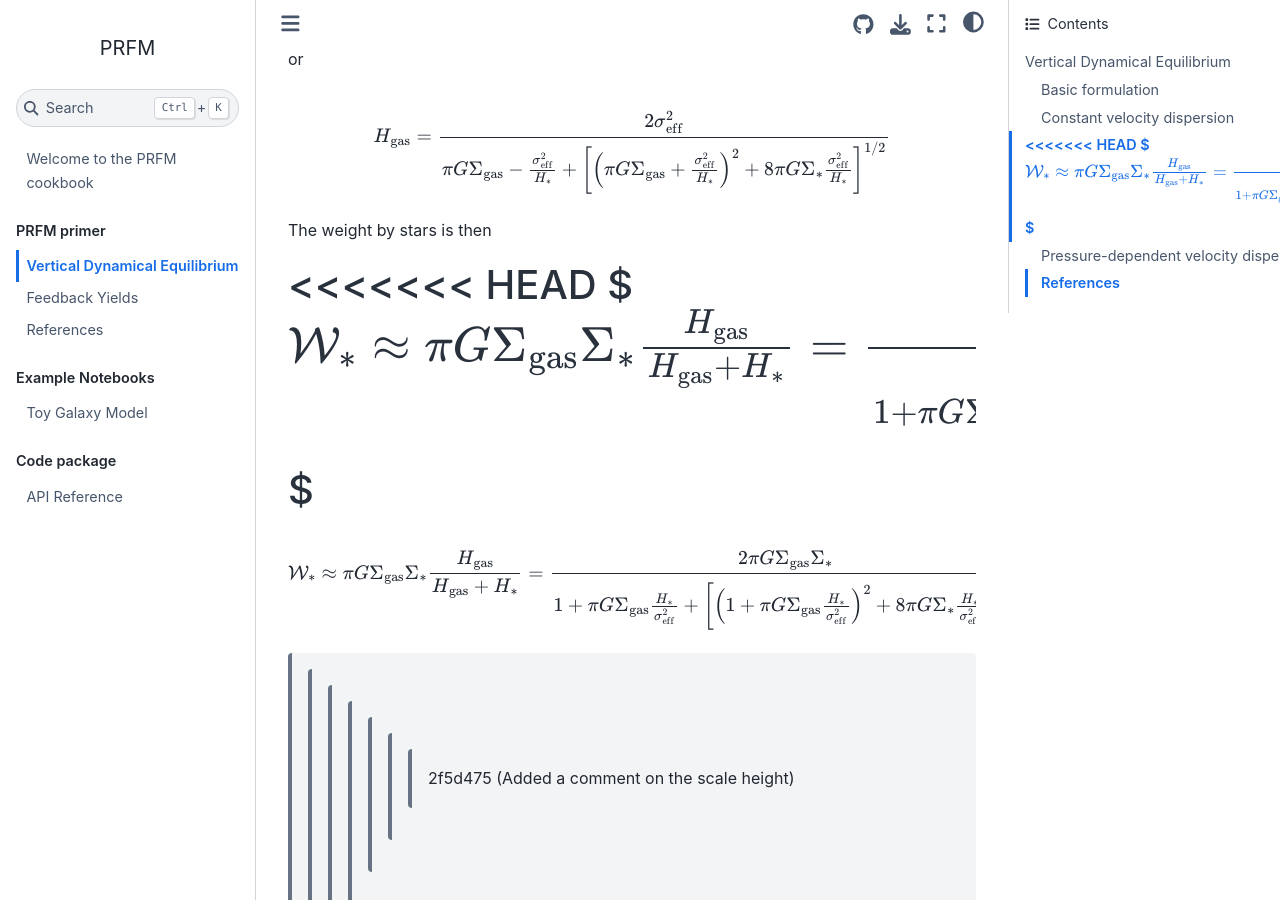
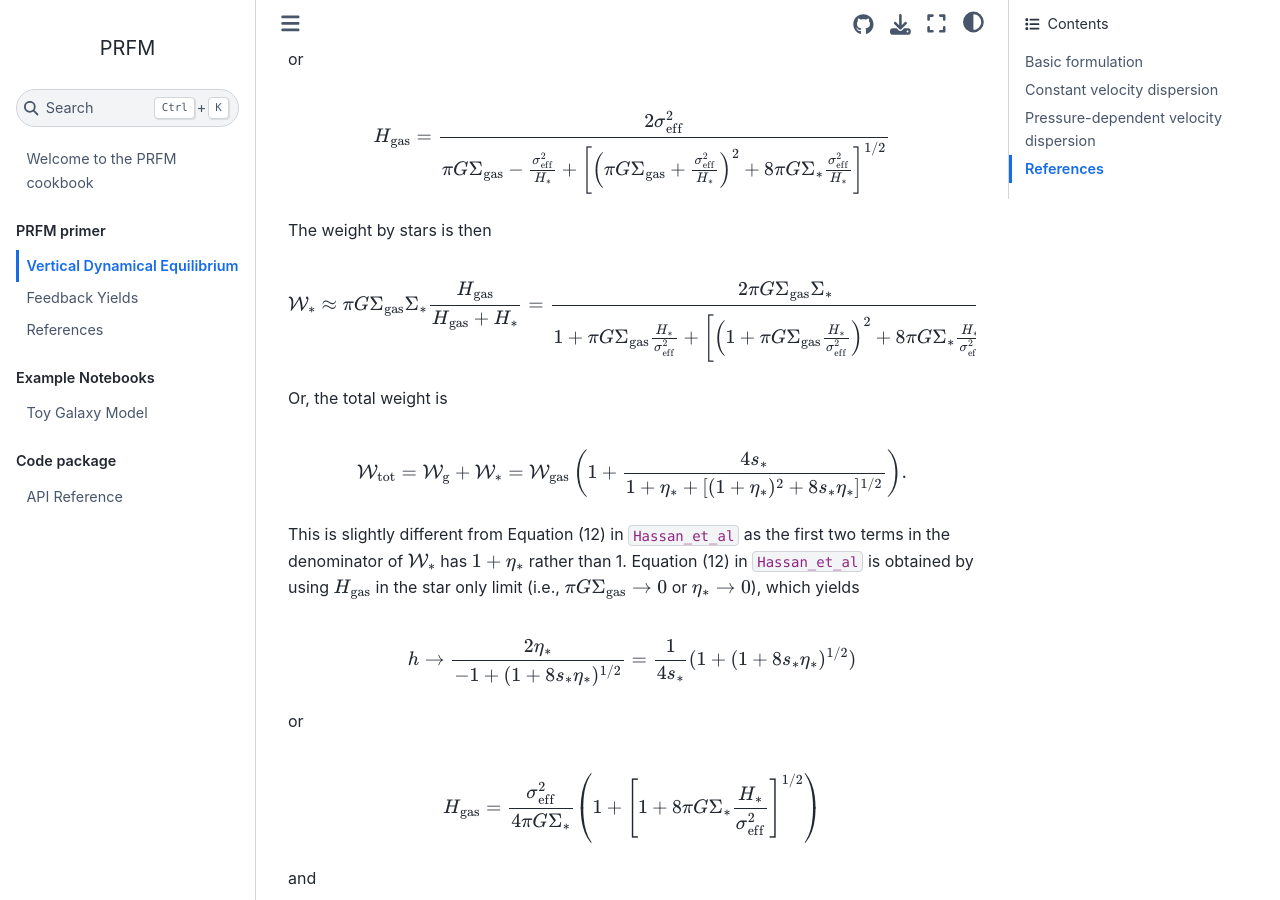
Before and after one commit to changgoo/PRFM, a Jupyter Book: the page built from book/vertical-de.md, in a window 1280 px wide and 900 px high, scrolled down 1720 px. Built offline with Jupyter Book 1.0.4 settings and Sphinx 7.4.7 and the Sphinx Book theme 1.1.4, drawn with Linux system fonts in a browser that asks for light colours; pages that are not in the unit, such as notebooks, are missing from menus; cross-references to code outside the pages are shown as plain code.

Commit message:
Resoved merge conflict

```diff
--- a/book/vertical-de.md
+++ b/book/vertical-de.md
@@ -72,12 +72,8 @@ $$ H_{\rm gas} = \frac{2\sigma_{\rm eff}^2}{\pi G \Sigma_{\rm gas} - \frac{\sigm
 
 The weight by stars is then
 
-<<<<<<< HEAD
-$$ {\cal W}_*\approx\pi G \Sigma_{\rm gas} \Sigma_* \frac{H_{\rm gas}}{H_{\rm gas} + H_*} = \frac{2\pi G\Sigma_{\rm gas} \Sigma_* }{1+\pi G\Sigma_{\rm gas}\frac{H_*}{\sigma_{\rm eff}^2}+\left[\left(1+\pi G\Sigma_{\rm gas}\frac{H_*}{\sigma_{\rm eff}^2}\right)^2+8\pi G \Sigma_* \frac{H_*}{\sigma_{\rm eff}^2}\right]^{1/2}}. $$
-=======
 $$ {\cal W}_*\approx\pi G \Sigma_{\rm gas} \Sigma_* \frac{H_{\rm gas}}{H_{\rm gas} + H_*} =
 \frac{2\pi G\Sigma_{\rm gas} \Sigma_* }{1+\pi G\Sigma_{\rm gas}\frac{H_*}{\sigma_{\rm eff}^2}+\left[\left(1+\pi G\Sigma_{\rm gas}\frac{H_*}{\sigma_{\rm eff}^2}\right)^2+8\pi G \Sigma_* \frac{H_*}{\sigma_{\rm eff}^2}\right]^{1/2}}. $$
->>>>>>> 2f5d475 (Added a comment on the scale height)
 
 Or, the total weight is
 
```
